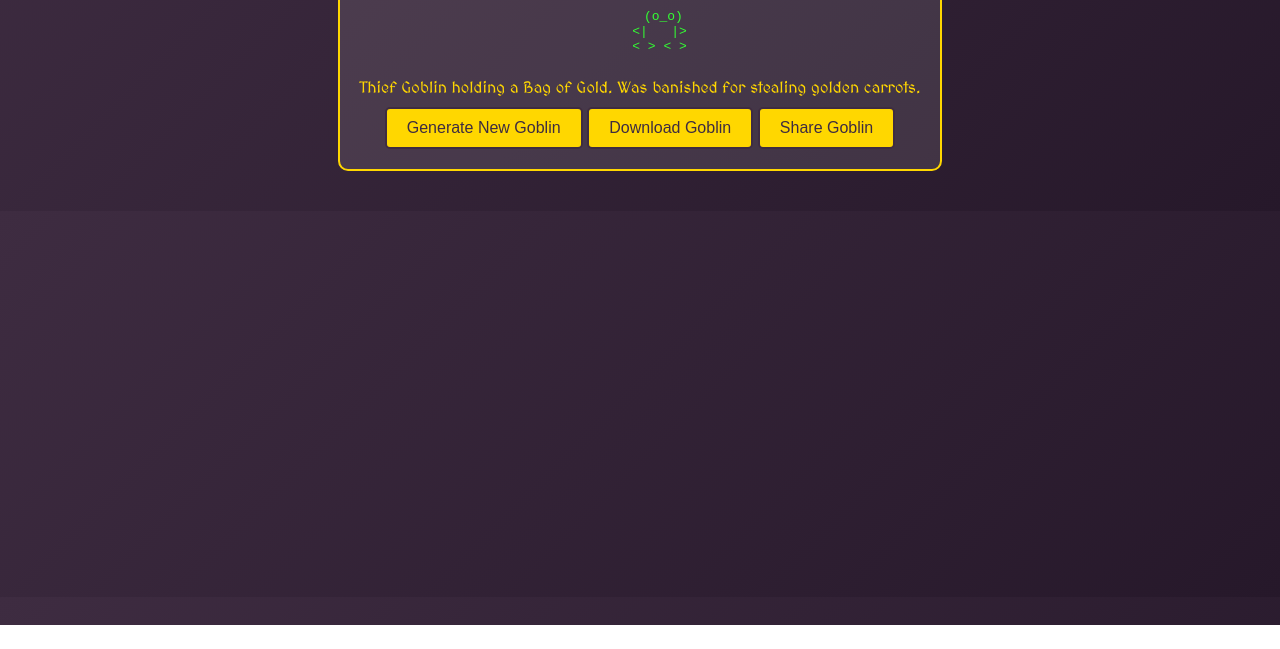
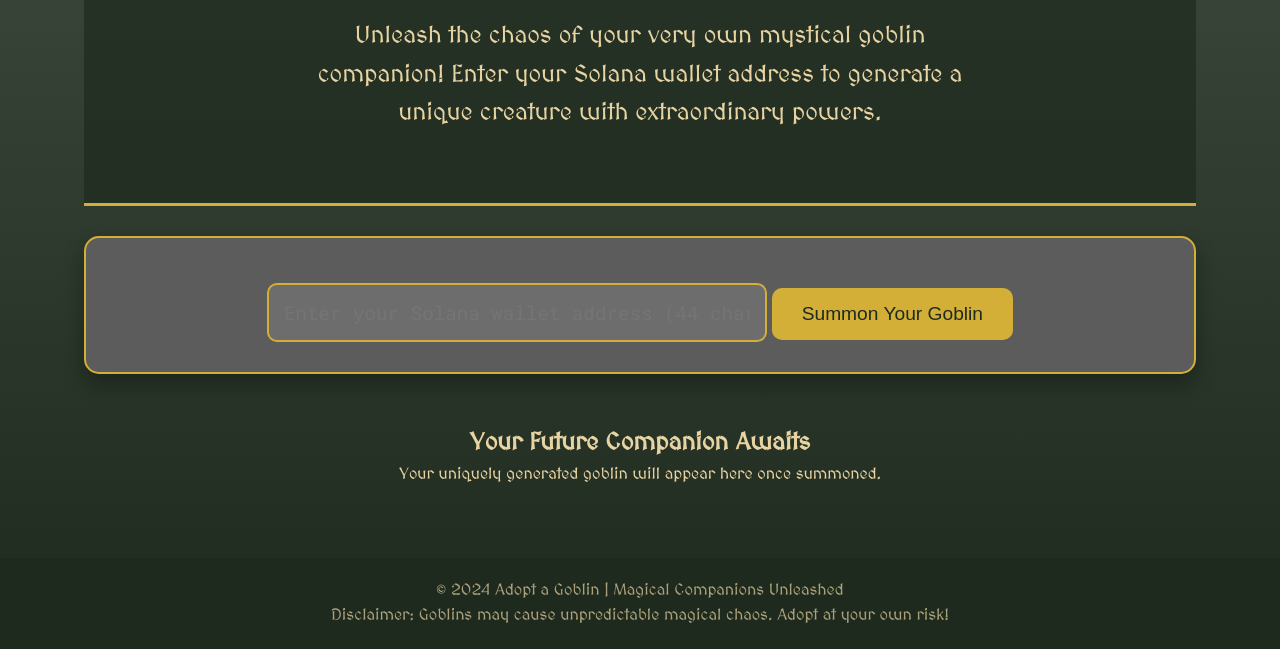
Before and after one commit to BLinks12/AdoptAGoblin, a plain HTML site: page index.html in a window 1280 px wide. Shown: the part 175-824 px from the top of the page. Before the commit the page ends 800 px from the top, so only its background shows below. Drawn offline with Linux system fonts and the light colour scheme.

Commit message:
Update index.html

```diff
--- a/index.html
+++ b/index.html
@@ -3,91 +3,220 @@
 <head>
     <meta charset="UTF-8">
     <meta name="viewport" content="width=device-width, initial-scale=1.0">
-    <title>Adopt a Goblin</title>
-    <link href="https://fonts.googleapis.com/css2?family=MedievalSharp&display=swap" rel="stylesheet">
+    <title>Adopt a Goblin - Mystical Companion Generator</title>
+    <link href="https://fonts.googleapis.com/css2?family=MedievalSharp&family=Roboto+Mono:wght@300;400;700&display=swap" rel="stylesheet">
     <style>
-        /* General Styles */
+        :root {
+            --primary-bg: linear-gradient(to bottom, #3e4a3e, #1e2a1e);
+            --accent-gold: #d4af37;
+            --dark-green: #1e2a1e;
+            --medium-green: #3e4a3e;
+            --text-color: #e8d4a2;
+            --secondary-bg: #5c5c5c;
+        }
+
+        * {
+            margin: 0;
+            padding: 0;
+            box-sizing: border-box;
+        }
+
         body {
-            font-family: 'MedievalSharp', serif;
-            background: linear-gradient(135deg, #3E2C41, #26182A);
-            color: #E3B23C;
-            margin: 0;
+            font-family: 'MedievalSharp', cursive;
+            background: var(--primary-bg);
+            color: var(--text-color);
+            text-align: center;
+            line-height: 1.6;
+            min-height: 100vh;
+            display: flex;
+            flex-direction: column;
+        }
+
+        .container {
+            width: 90%;
+            max-width: 1200px;
+            margin: 0 auto;
             padding: 20px;
+        }
+
+        .hero {
+            padding: 50px 20px;
+            background: rgba(30, 42, 30, 0.7);
+            border-bottom: 3px solid var(--accent-gold);
+        }
+
+        .hero h1 {
+            font-size: 4em;
+            color: var(--accent-gold);
+            text-shadow: 3px 3px 5px rgba(0,0,0,0.7);
+            margin-bottom: 20px;
+        }
+
+        .hero p {
+            font-size: 1.5em;
+            max-width: 700px;
+            margin: 20px auto;
+        }
+
+        .generator {
+            background: var(--secondary-bg);
+            border: 2px solid var(--accent-gold);
+            border-radius: 15px;
+            padding: 30px;
+            margin: 30px 0;
+            box-shadow: 0 10px 20px rgba(0,0,0,0.3);
+        }
+
+        .generator input {
+            width: 100%;
+            max-width: 500px;
+            padding: 15px;
+            font-size: 1.2em;
+            border: 2px solid var(--accent-gold);
+            border-radius: 10px;
+            background: rgba(255,255,255,0.1);
+            color: var(--text-color);
+            font-family: 'Roboto Mono', monospace;
+        }
+
+        .generator button {
+            margin-top: 20px;
+            padding: 15px 30px;
+            font-size: 1.2em;
+            background: var(--accent-gold);
+            color: var(--dark-green);
+            border: none;
+            border-radius: 10px;
+            cursor: pointer;
+            transition: all 0.3s ease;
+        }
+
+        .generator button:hover {
+            transform: scale(1.05);
+            box-shadow: 0 5px 15px rgba(212,175,55,0.4);
+        }
+
+        .loading-container {
+            display: none;
+            margin: 50px 0;
+        }
+
+        .spinner {
+            width: 80px;
+            height: 80px;
+            border: 8px solid var(--medium-green);
+            border-top: 8px solid var(--accent-gold);
+            border-radius: 50%;
+            animation: spin 1s linear infinite;
+            margin: 0 auto;
+        }
+
+        @keyframes spin {
+            0% { transform: rotate(0deg); }
+            100% { transform: rotate(360deg); }
+        }
+
+        .loading-text {
+            margin-top: 20px;
+            font-size: 1.5em;
+            color: var(--accent-gold);
+        }
+
+        .goblin-showcase {
+            margin: 50px 0;
+        }
+
+        .goblin {
+            background: var(--secondary-bg);
+            border: 2px solid var(--accent-gold);
+            border-radius: 15px;
+            padding: 30px;
+            margin: 30px 0;
+            text-align: left;
+            box-shadow: 0 10px 20px rgba(0,0,0,0.3);
+        }
+
+        .goblin pre {
+            font-family: 'Roboto Mono', monospace;
+            white-space: pre;
+            overflow-x: auto;
+            max-width: 100%;
+        }
+
+        .download-btn {
+            display: block;
+            width: 100%;
+            max-width: 300px;
+            margin: 20px auto;
+            padding: 15px;
+            background: var(--accent-gold);
+            color: var(--dark-green);
+            border: none;
+            border-radius: 10px;
+            cursor: pointer;
+            transition: all 0.3s ease;
             text-align: center;
         }
 
-        .container {
-            max-width: 1200px;
-            margin: 0 auto;
+        .download-btn:hover {
+            transform: scale(1.05);
+            box-shadow: 0 5px 15px rgba(212,175,55,0.4);
         }
 
-        h1 {
-            font-size: 3rem;
-            margin-bottom: 20px;
-            color: #FFD700;
-            text-shadow: 2px 2px 4px #000;
+        footer {
+            background: var(--dark-green);
+            color: rgba(232,212,162,0.7);
+            padding: 20px;
+            margin-top: auto;
         }
 
-        /* Goblin Display */
-        .goblin-container {
-            margin: 20px auto;
-            padding: 20px;
-            background: rgba(255, 255, 255, 0.1);
-            border: 2px solid #FFD700;
-            border-radius: 10px;
-            display: inline-block;
-            text-align: center;
-        }
+        @media (max-width: 768px) {
+            .hero h1 {
+                font-size: 2.5em;
+            }
 
-        .ascii-art {
-            font-family: monospace;
-            white-space: pre;
-            color: #33FF33;
-            margin-bottom: 10px;
-        }
-
-        .backstory {
-            margin-top: 10px;
-            font-size: 1rem;
-            color: #FFD700;
-        }
-
-        /* Buttons */
-        .btn {
-            background: #FFD700;
-            color: #3E2C41;
-            border: 2px solid #3E2C41;
-            border-radius: 5px;
-            padding: 10px 20px;
-            font-size: 1rem;
-            cursor: pointer;
-            transition: transform 0.2s;
-        }
-
-        .btn:hover {
-            transform: scale(1.1);
-        }
-
-        .btn-share {
-            margin-top: 10px;
+            .hero p {
+                font-size: 1.2em;
+            }
         }
     </style>
 </head>
 <body>
     <div class="container">
-        <h1>Adopt a Goblin</h1>
-        <div class="goblin-container">
-            <div class="ascii-art" id="goblinAscii">
-                <!-- ASCII Goblin will appear here -->
-            </div>
-            <div class="backstory" id="goblinBackstory">
-                <!-- Goblin backstory will appear here -->
-            </div>
-            <button class="btn" onclick="generateGoblin()">Generate New Goblin</button>
-            <button class="btn" onclick="downloadGoblin()">Download Goblin</button>
-            <button class="btn btn-share" onclick="shareGoblin()">Share Goblin</button>
+        <div class="hero">
+            <h1>Adopt a Goblin</h1>
+            <p>Unleash the chaos of your very own mystical goblin companion! Enter your Solana wallet address to generate a unique creature with extraordinary powers.</p>
+        </div>
+
+        <div class="generator">
+            <input
+                type="text"
+                id="wallet-address"
+                placeholder="Enter your Solana wallet address (44 characters)"
+                maxlength="44"
+                pattern="[1-9A-HJ-NP-Za-km-z]{32,44}"
+                required
+            >
+            <button onclick="document.querySelector('.generator button').blur()">
+                Summon Your Goblin
+            </button>
+        </div>
+
+        <div class="loading-container" id="loading-container">
+            <div class="spinner"></div>
+            <p class="loading-text">Summoning Your Goblin...</p>
+        </div>
+
+        <div class="goblin-showcase" id="goblin-showcase">
+            <h2>Your Future Companion Awaits</h2>
+            <p>Your uniquely generated goblin will appear here once summoned.</p>
         </div>
     </div>
+
+    <footer>
+        <p>© 2024 Adopt a Goblin | Magical Companions Unleashed</p>
+        <p>Disclaimer: Goblins may cause unpredictable magical chaos. Adopt at your own risk!</p>
+    </footer>
 
     <script src="script.js"></script>
 </body>
```
